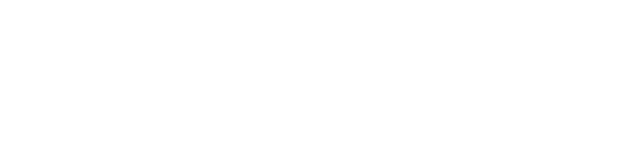
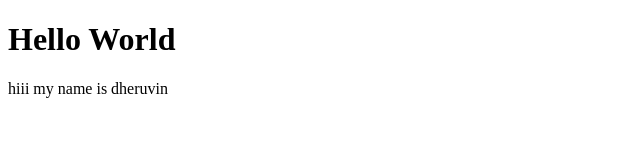
Before and after one commit to Dhruvinpatel26/myrepo, a plain HTML site: page index.html in a window 1280 px wide. Shown: the whole page, without its empty margins (0-640 px from the left). Drawn offline with Linux system fonts and the light colour scheme.

Commit message:
this is a v2

```diff
--- a/index.html
+++ b/index.html
@@ -6,6 +6,7 @@
     <title>Document</title>
 </head>
 <body>
-
+    <h1> Hello World </h1>
+    <p> hiii my name is dheruvin</p>
 </body>
 </html>
```
